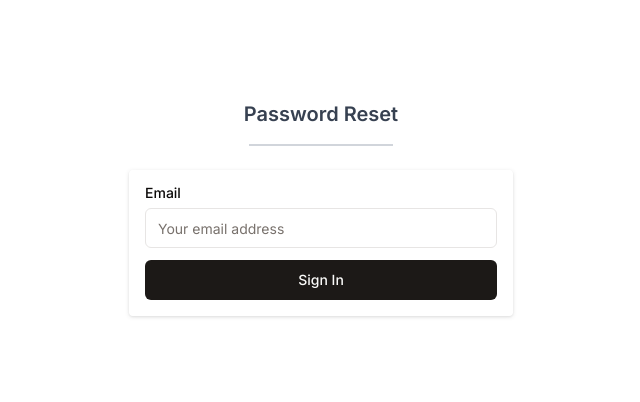
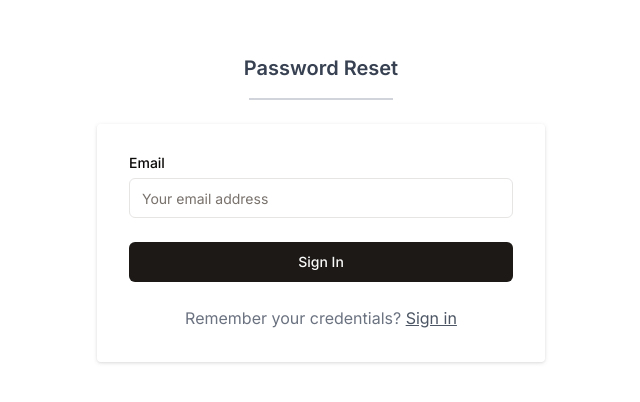
Before and after one commit to dbtek/supabase-auth-selfservice-ui, a Next.js app: page /auth/reset-password in a window 1280 px wide. Shown: the part 192-594 px from the top of the page, without its empty margins (319-959 px from the left). Built offline with nearby package versions, Linux system fonts and the light colour scheme; no server answers.

Commit message:
update ui add links

```diff
--- /dev/null
+++ b/components/AuthCard.tsx
@@ -0,0 +1,25 @@
+import { cn } from '@/lib/utils'
+
+export function AuthCard(props: {
+  title: string,
+  message?: string,
+  messageStatus?: 'success' | 'error',
+  children?: React.ReactNode
+}) {
+  return (
+    <div className="w-full max-w-md">
+      <h1 className="text-xl font-semibold text-center text-gray-700">{props.title}</h1>
+      <div className="border-b-2 border-gray-300 dark:border-gray-100 mt-4 mb-6 w-36 mx-auto" />
+      <div className="bg-white p-8 rounded drop-shadow">
+        <div className="grid gap-6">
+          {props.message && (
+            <div className={cn('rounded p-2 ring-1', props.messageStatus == 'error' ? 'text-red-500 ring-red-500' : 'text-primary ring-primary')}>
+              {props.message}
+            </div>
+          )}
+          {props.children}
+        </div>
+      </div>
+    </div>
+  )
+}
--- a/components/LoginForm.tsx
+++ b/components/LoginForm.tsx
@@ -5,6 +5,8 @@ import { useFormState, useFormStatus } from 'react-dom';
 import { Button } from './ui/button';
 import { Input } from './ui/input';
 import { Label } from './ui/label';
+import Link from 'next/link';
+import { AuthCard } from './AuthCard';
 
 const initialState = {
   error: null,
@@ -25,29 +27,23 @@ export function LoginForm(props: { redirectTo?: string }) {
     <form action={formAction}>
       <input type="hidden" name="redirectTo" value={props.redirectTo} />
       <div className="flex flex-col items-center justify-center min-h-screen">
-        <div className="w-96">
-          <h1 className="text-xl font-semibold text-center text-gray-700">Sign In</h1>
-          <div className="border-b-2 border-gray-300 dark:border-gray-100 mt-4 mb-6 w-36 mx-auto" />
-          <div className="bg-white p-4 rounded drop-shadow">
-            <div className="grid gap-3 w-full max-w-sm">
-              <div className="grid items-center gap-2">
+        <AuthCard title="Sign In" error={state.error}>
+          <div className="grid items-center gap-3">
             <Label htmlFor="email">Email</Label>
             <Input placeholder="Your email address" id="email" name="email" />
           </div>
-              <div className="grid items-center gap-2">
+          <div className="grid items-center gap-3">
             <Label htmlFor="password">Password</Label>
             <Input placeholder="Your password" id="password" name="password" type="password" />
+            <Link href="/auth/reset-password" className="text-sm text-gray-500 hover:underline hover:text-primary">
+              Forgot your password?
+            </Link>
           </div>
           <SubmitButton />
+          <div className="text-gray-500 text-center">
+            Don&apos;t have an account? <Link href="/auth/register" className="text-gray-600 hover:text-primary underline">Sign up</Link>
           </div>
-          </div>
-
-          {state.error && (
-            <div className="mt-4 text-red-500 ring-1 ring-red-500 rounded p-2 pl-5">
-              {state.error}
-            </div>
-          )}
-        </div>
+        </AuthCard>
       </div>
     </form>
   );
--- a/components/ResetPassForm.tsx
+++ b/components/ResetPassForm.tsx
@@ -5,6 +5,8 @@ import { useFormState, useFormStatus } from 'react-dom';
 import { Button } from './ui/button';
 import { Input } from './ui/input';
 import { Label } from './ui/label';
+import { AuthCard } from './AuthCard';
+import Link from 'next/link';
 
 const initialState = {
   error: null,
@@ -20,35 +22,21 @@ function SubmitButton(props: { disabled?: boolean }) {
 
 export function ResetPassForm() {
   const [state, formAction] = useFormState(resetPassword, initialState);
-
+  const messageStatus = state.error ? 'error' : state.message ? 'success' : undefined;
+  const message = state.error || state.message;
   return (
     <form action={formAction}>
       <div className="flex flex-col items-center justify-center min-h-screen">
-        <div className="w-96">
-          <h1 className="text-xl font-semibold text-center text-gray-700">Password Reset</h1>
-          <div className="border-b-2 border-gray-300 dark:border-gray-100 mt-4 mb-6 w-36 mx-auto" />
-          <div className="bg-white p-4 rounded drop-shadow">
-            <div className="grid gap-3 w-full max-w-sm">
-              <div className="grid items-center gap-2">
-                <Label htmlFor="email">Email</Label>
-                <Input placeholder="Your email address" id="email" name="email" disabled={state.message} />
-              </div>
-              <SubmitButton disabled={state.message} />
-            </div>
+        <AuthCard title="Password Reset" message={message} messageStatus={messageStatus}>
+          <div className="grid items-center gap-2">
+            <Label htmlFor="email">Email</Label>
+            <Input placeholder="Your email address" id="email" name="email" disabled={state.message} />
           </div>
-
-          {state.error && (
-            <div className="mt-4 text-destructive ring-1 ring-destructive rounded p-2 pl-5">
-              {state.error}
-            </div>
-          )}
-
-          {state.message && (
-            <div className="mt-4 text-primary ring-1 ring-primary rounded p-2 pl-5">
-              {state.message}
-            </div>
-          )}
-        </div>
+          <SubmitButton disabled={state.message} />
+          <div className="text-gray-500 text-center">
+            Remember your credentials? <Link href="/auth/login" className="text-gray-600 hover:text-primary underline">Sign in</Link>
+          </div>
+        </AuthCard>
       </div>
     </form>
   );
```
Lines whose indentation alone changed are shown as unchanged.
